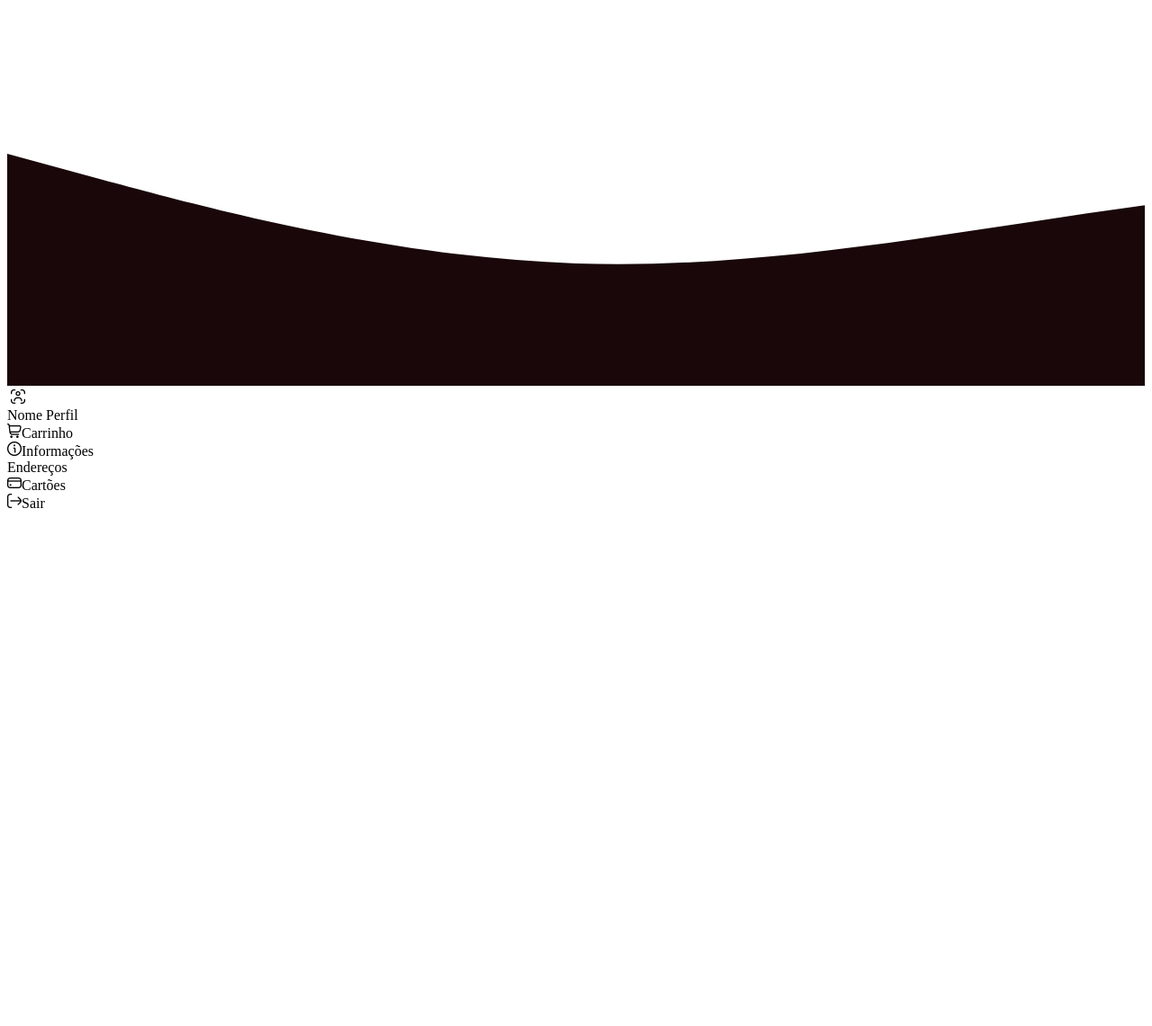
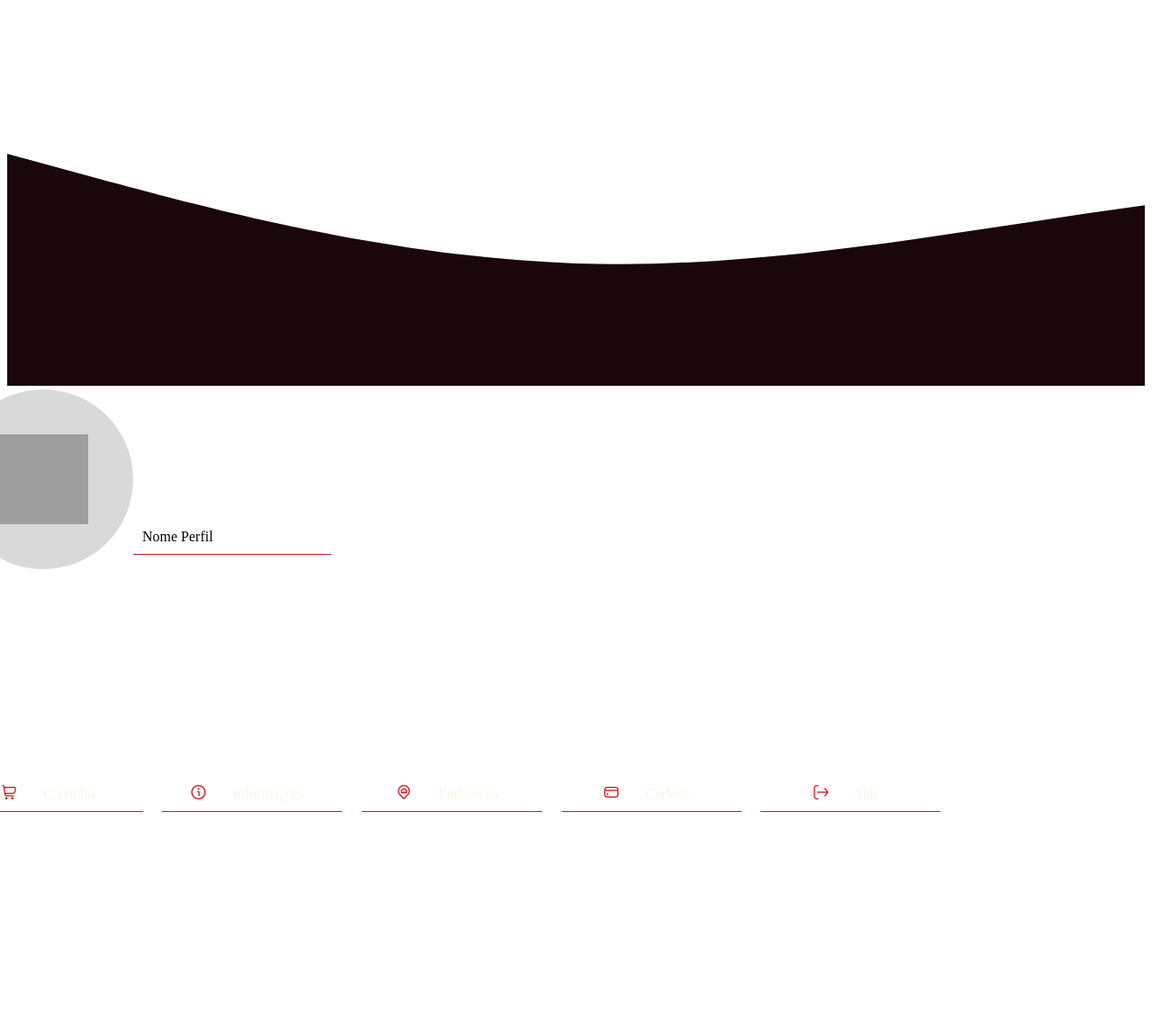
Before and after one commit to Ecommerce-Games-World/GamesWorlds, a PHP site: page /perfil.php in a window 1280 px wide. Shown: the part 357-1498 px from the top of the page at 90% size. Before the commit the page ends 922 px from the top, so only its background shows below. Run offline with PHP 8.4, Linux system fonts and the light colour scheme; some libraries are stand-ins or nearby versions; grey boxes are pictures that could not be loaded.

Commit message:
pagina de perfil
conclusão da pagina de perfil

```diff
--- a/css/desktop.css
+++ b/css/desktop.css
@@ -59,7 +59,7 @@ h2 {
 }
 
 /* Fontes para textos */
-p, button, input, label, li, a {
+p, button, input, label, li, a, span {
     font-family: 'PlusJakartaSans';
     font-size: 16px;
 }
--- a/css/mobile.css
+++ b/css/mobile.css
@@ -23,7 +23,7 @@
     }
 
     /* Icone de Carrinho, cor e tamanho*/
-    .fi-rr-shopping-cart {
+    header .fi-rr-shopping-cart {
         display: none;
     }
 
--- a/pages/perfil.php
+++ b/pages/perfil.php
@@ -7,7 +7,7 @@
     <title>GamesWorlds</title>
     <link rel="shortcut icon" href="../Assets/images/Hollow Knight Hornet & Needle--pointer--SweezyCursors.png" type="image/x-icon">
     <link rel='stylesheet' href='https://cdn-uicons.flaticon.com/3.0.0/uicons-regular-rounded/css/uicons-regular-rounded.css'>
-    <link rel="stylesheet" href="../css/icons.css">
+    <link rel='stylesheet' href='https://cdn-uicons.flaticon.com/3.0.0/uicons-regular-straight/css/uicons-regular-straight.css'>
     <link rel="stylesheet" href="../css/desktop.css">
     <link rel="stylesheet" href="../css/tablet.css">
     <link rel="stylesheet" href="../css/mobile.css">
@@ -30,6 +30,113 @@
             */
         }
 
+        .fi {
+
+            color: var(--red);
+        }
+
+        button > span {
+            margin-left: 10px;
+        }
+
+        .userArea {
+            display: grid;
+            grid-template: 1fr / repeat(2, 1fr);
+            justify-content: center;
+
+            width: 300px;
+            height: 200px;
+        }
+
+        .imagePerfil {
+            display: flex;
+            justify-content: center;
+            align-items: center;
+
+            width: 200px;
+            height: 200px;
+
+            background: var(--gray) url(../Assets/icons/modo-retrato.svg) no-repeat center center;
+            background-size: 100px 100px;
+
+            border-radius: 50%;
+        }
+
+        .nomePerfil {
+            align-self: end;
+
+            width: 200px;
+            padding: 10px;
+
+            border-bottom: 1px solid var(--red);
+        }
+
+        .options {
+            display: flex;
+            flex-flow: nowrap row;
+            justify-content: space-around;
+            align-items: center;
+            gap: 20px;
+
+            width: 85vw;
+            height: 500px;
+            margin-left: -50px;
+        }
+
+        .options a {
+            display: flex;
+            flex-flow: row;
+            justify-content: center;
+            align-items: center;
+
+            width: 200px;
+
+            color: var(--white);
+            text-decoration: none;
+            border-bottom: 1px solid var(--red);
+
+            cursor: pointer;
+        }
+
+        .options a:hover {
+            scale: 1.1;
+            transition: scale .3s ;
+        }
+
+        .options span {
+            margin-left: 20px;
+            padding: 10px;
+            text-align: center;
+        }
+
+        @media screen and (min-width: 0px) and (max-width: 767px) {
+            .userArea {
+                grid-template: repeat(2, 1fr) / 1fr;
+                justify-content: center;
+                align-items: center;
+                align-content: center;
+                justify-items: center;
+
+                margin: 70px auto;
+            }
+
+            .nomePerfil {
+               text-align: center;
+               margin-top: 15px;
+            }
+
+            .options {
+                flex-flow: nowrap column;
+                justify-items: center;
+
+                margin: 50px 0px 0px 0px;
+            }
+        }
+
+        @media screen and (min-width: 768px) and (max-width: 1024px) {
+
+        }
+
     </style>
 </head>
 <body>
@@ -46,8 +153,8 @@
 
             <i class="fi fi-rr-shopping-cart"></i>
 
-            <!-- Botão que vai para a tela de Login -->
-            <a href=""><button class="loginRegister"><i class="icon_perfil"></i>Perfil</button></a>
+            <!-- Botão que vai para a tela de perfil -->
+            <a href="perfil.php"><button class="loginRegister"><i class="fi fi-rr-user" style="color: var(--white);"></i><span>perfil</span></button></a>
         </div>
     </header>
 
@@ -58,38 +165,35 @@
     <main>
         <section class="perfil">
             <!-- Nome e Foto do Usuário -->
-            <div>
+            <div class="userArea">
                 <div class="imagePerfil">
                     <img src=" " alt="">
-                    <i class="fi fi-rr-mode-portrait"></i>
                 </div>
-                <div>Nome Perfil</div>
+                <p class="nomePerfil">Nome Perfil</p>
             </div>
 
-            <!-- Carrinho -->
-            <div>
-                <i class="fi fi-rr-shopping-cart"></i>Carrinho
-            </div>
-
-            <!-- Informações do Usuário -->
-            <div>
-                <i class="fi fi-rr-info"></i>Informações
-            </div>
-
-            <!-- Endereço do Usuário e troca de Endereço -->
-            <div>
-                <i class="fi fi-rs-postal-address"></i>Endereços
-            </div>
-
-            <!-- Cartões cadastrados -->
-            <div>
-                <i class="fi fi-rr-credit-card"></i>Cartões
-            </div>
-
-            <!-- Sair da Conta -->
-            <div>
-                <i class="fi fi-rr-exit"></i>Sair
-            </div>
+            <section class="options">
+                <!-- Carrinho -->
+                <a href="">
+                    <i class="fi fi-rr-shopping-cart"></i><span>Carrinho</span>
+                </a>
+                <!-- Informações do Usuário -->
+                <a href="">
+                    <i class="fi fi-rr-info"></i><span>Informações</span>
+                </a>
+                <!-- Endereço do Usuário e troca de Endereço -->
+                <a href="">
+                    <i class="fi fi-rs-map-marker-home"></i><span>Endereços</span>
+                </a>
+                <!-- Cartões cadastrados -->
+                <a href="">
+                    <i class="fi fi-rr-credit-card"></i><span>Cartões</span>
+                </a>
+                <!-- Sair da Conta -->
+                <a href="">
+                    <i class="fi fi-rr-exit"></i><span>Sair</span>
+                </a>
+            </section>
         </section>
     </main>
 </body>
```
